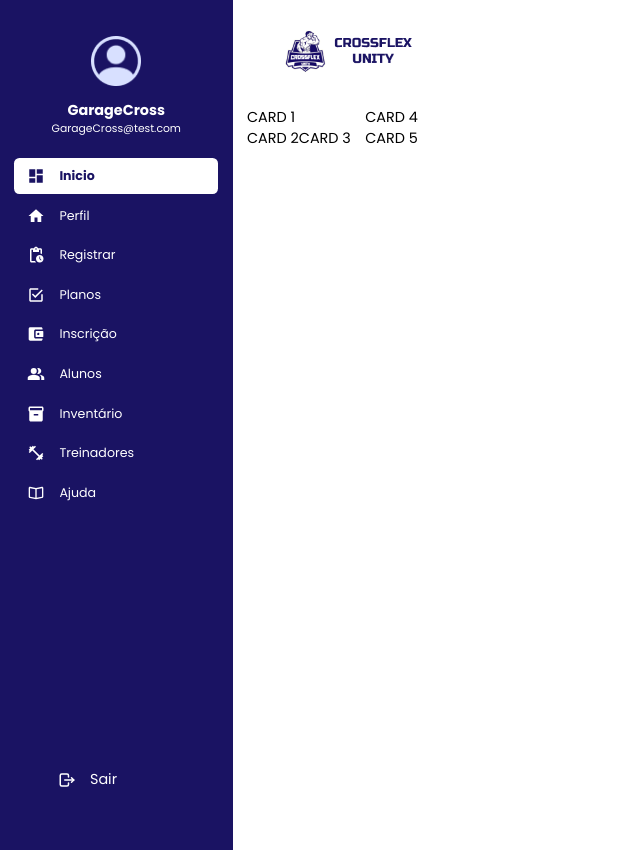
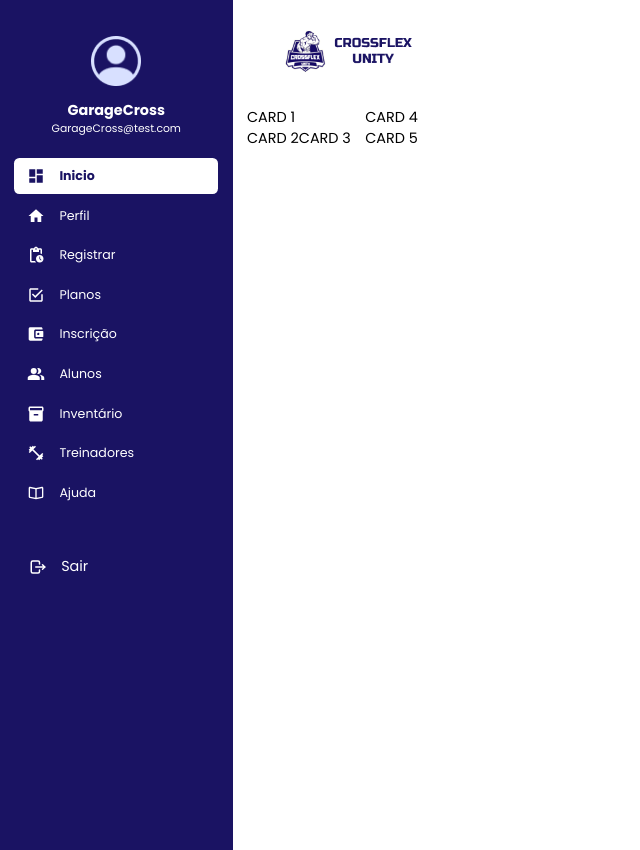
Before and after one commit to ArkcV/crossflex-unity, a Next.js app: page /dashboard in a window 1280 px wide. Shown: the whole page, without its empty margins (0-640 px from the left). Built offline with nearby package versions, Linux system fonts and the light colour scheme; no server answers.

Commit message:
feat: style LogoutButton

```diff
--- a/src/components/LogoutButton.tsx
+++ b/src/components/LogoutButton.tsx
@@ -23,9 +23,9 @@ const LogoutButton = () => {
     <button
       onClick={handleLogout}
       disabled={loading}
-      className="w-full absolute bottom-5 left-0 px-4 py-2 cursor-pointer text-center disabled:opacity-50"
+      className="w-full cursor-pointer text-center disabled:opacity-50"
     >
-      <div className="flex items-center space-x-2 text-white py-4 px-6 text-white-cf_white">
+      <div className="flex items-center space-x-2 text-white py-10 px-2 text-white-cf_white">
         {loading ? (
           <span className="text-xl flex items-center p-2 animate-spin">
             <ImSpinner2 />
```
